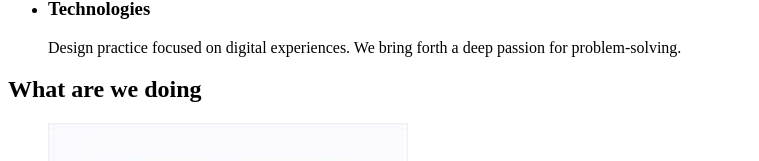
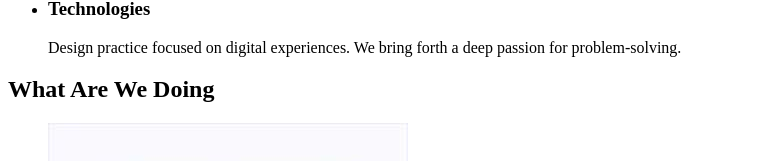
Before and after one commit to VernihoraIvan/goit-markup-hw-01, a plain HTML site: page index.html in a window 1280 px wide. Shown: the part 513-674 px from the top of the page, without its empty margins (0-759 px from the left). Drawn offline with Linux system fonts and the light colour scheme.

```diff
--- a/index.html
+++ b/index.html
@@ -74,7 +74,7 @@ problem to walk away with the perfect and creative solution.
 </section>
 <section>
 <h2>
-    What are we doing
+    What Are We Doing
 </h2>
 <ul>
     <li>
```
